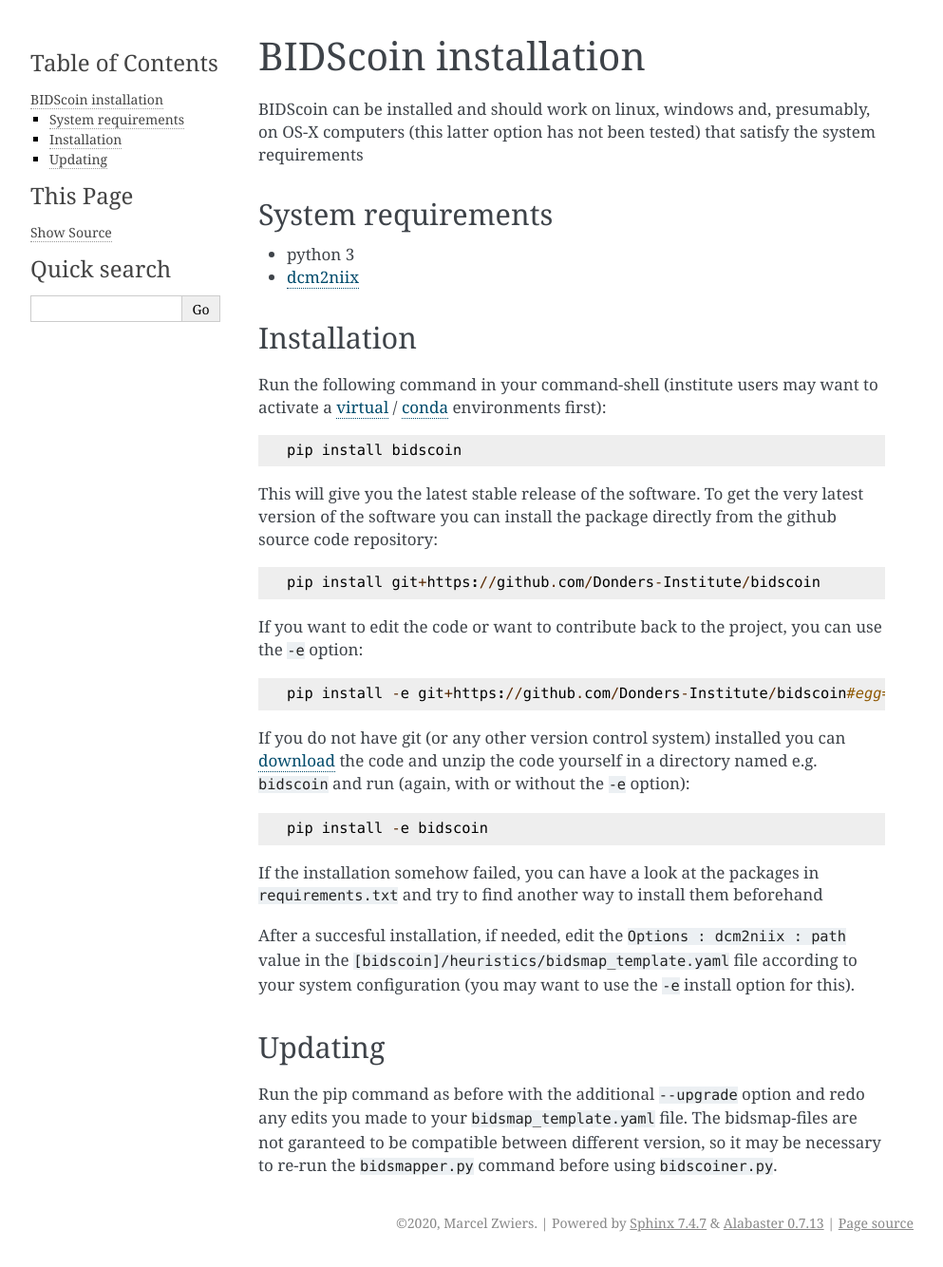
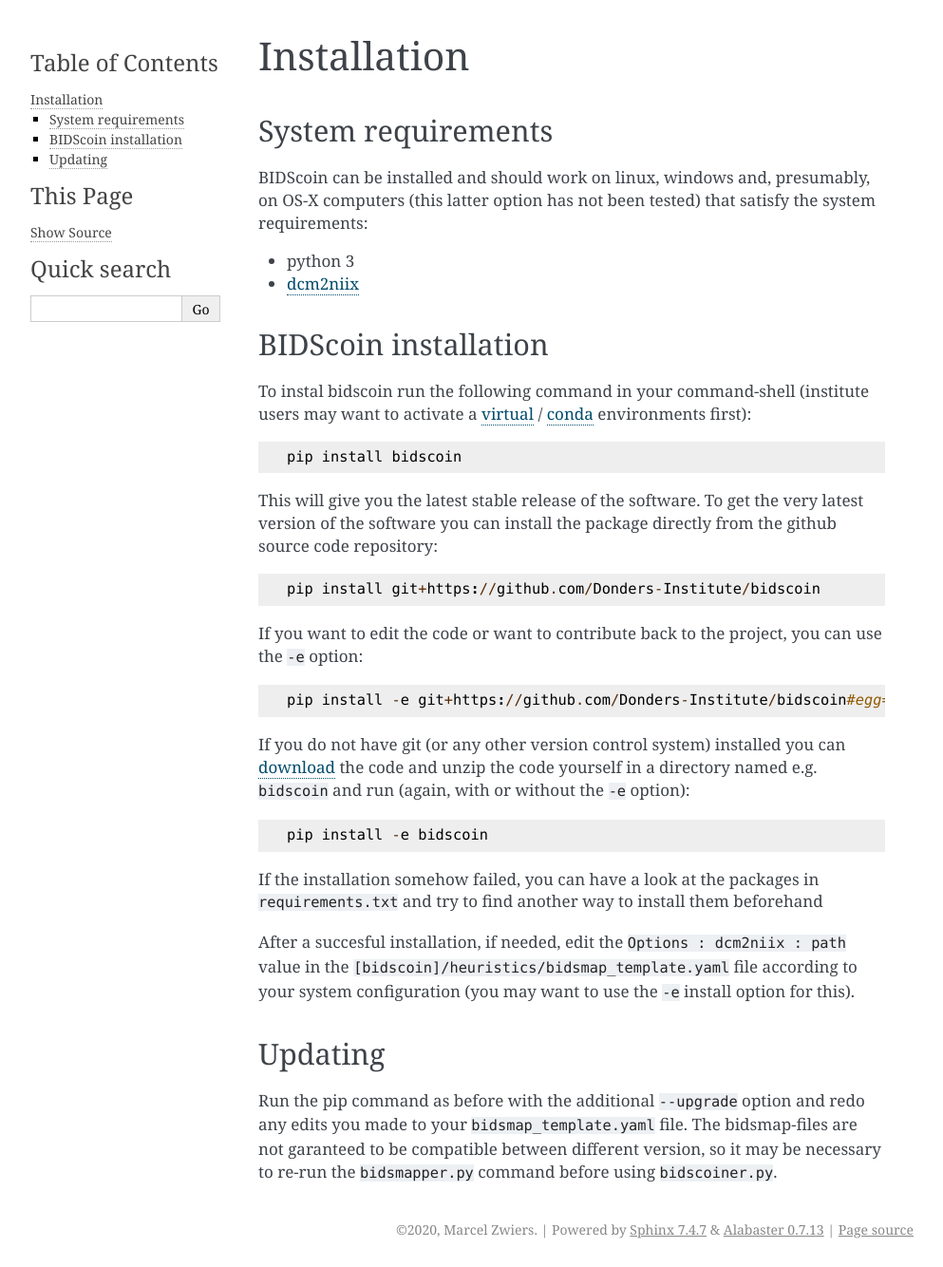
Before and after one commit to Donders-Institute/bidscoin, a Sphinx documentation site: the page built from docs/installation.rst, in a window 1280 px wide. Shown: the whole page at 95% size, without its empty margins (148-1141 px from the left). Built offline with Sphinx 7.4.7, drawn with Linux system fonts in a browser that asks for light colours.

Commit message:
Restructure documentation for readthedocs

```diff
--- a/docs/installation.rst
+++ b/docs/installation.rst
@@ -1,21 +1,21 @@
-BIDScoin installation
-=====================
-
-BIDScoin can be installed and should work on linux, windows and,
-presumably, on OS-X computers (this latter option has not been tested)
-that satisfy the system requirements
+Installation
+============
 
 System requirements
 -------------------
 
+BIDScoin can be installed and should work on linux, windows and,
+presumably, on OS-X computers (this latter option has not been tested)
+that satisfy the system requirements:
+
 -  python 3
 -  `dcm2niix`_
 
-Installation
-------------
+BIDScoin installation
+---------------------
 
-Run the following command in your command-shell (institute users may
-want to activate a `virtual`_ / `conda`_ environments first):
+To instal bidscoin run the following command in your command-shell (institute
+users may want to activate a `virtual`_ / `conda`_ environments first):
 
 ::
 
--- a/docs/tutorial.rst
+++ b/docs/tutorial.rst
@@ -1,5 +1,5 @@
-BIDScoin tutorial
------------------
+Tutorial
+--------
 
 This tutorial is specific for researchers from the DCCN and makes use of
 data-sets stored on its central file-system. However, it should not be
```
Also changed, not shown: docs/options.rst (+5 -2 lines).
